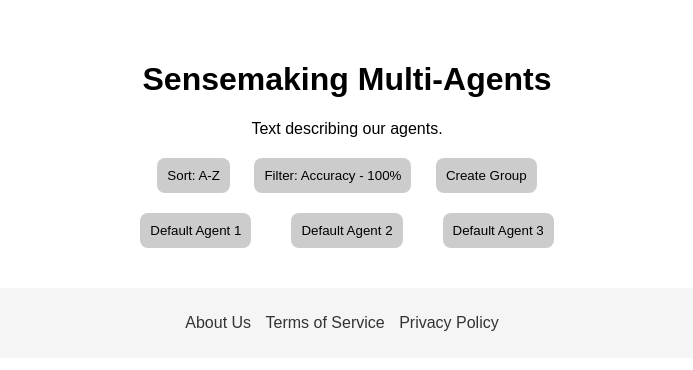
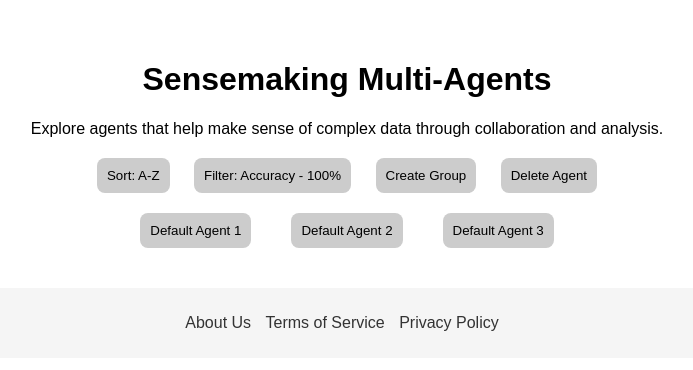
Before and after one commit to mmetwaly-purdue/CNIT581_Web_Development, a Flask app: page /agents in a window 1280 px wide. Shown: the part 85-455 px from the top of the page, without its empty margins (293-986 px from the left). Run offline with Flask 3, Linux system fonts and the light colour scheme.

Commit message:
Updated Agents connected to agents detailed

```diff
--- a/main.py
+++ b/main.py
@@ -1,24 +1,22 @@
 import flask
-from flask import Flask, request, jsonify, render_template
+from flask import Flask, request, jsonify, render_template, redirect, url_for
 import werkzeug
 from flask_sqlalchemy import SQLAlchemy
 from werkzeug.security import generate_password_hash, check_password_hash
-import os, random, codecs, time, datetime, logging, json, re # <-- standard Python libary modules
-import termcolor     # <------------- installed modules
+import os, random, codecs, time, datetime, logging, json, re  # Standard Python library modules
+import termcolor  # Installed module
 
 print("# Logging of HTTP requests is NOT disabled.")
 logging.getLogger('werkzeug').disabled = False
 logging.getLogger('werkzeug').setLevel(logging.ERROR)
 
-
-app = flask.Flask(__name__)                  # Create application
+app = flask.Flask(__name__)  # Create application
 app.jinja_env.filters['zip'] = zip
 
 # Configuring the database
 app.config['SQLALCHEMY_DATABASE_URI'] = 'sqlite:///users.db'
 app.config['SQLALCHEMY_TRACK_MODIFICATIONS'] = False
 db = SQLAlchemy(app)
-
 
 
 # Define the User model
@@ -28,47 +26,99 @@ class User(db.Model):
     password = db.Column(db.String(200), nullable=False)  # Hashed password
     email = db.Column(db.String(120), unique=True, nullable=False)
 
-# Create the database
+
+# Define the Agent class to represent an agent
+class Agent:
+    def __init__(self, name, type, description, key_terms, output_structure, group=None, print_line=False, auto_connect=False):
+        self.name = name
+        self.type = type
+        self.description = description
+        self.key_terms = key_terms
+        self.output_structure = output_structure
+        self.group = group
+        self.print_line = print_line
+        self.auto_connect = auto_connect
+        self.created_by = "Admin"
+        self.date_created = str(datetime.datetime.now())
+
+
+# Sample list to hold agents
+agent_list = [
+    Agent("Default Agent 1", "Type 1", "Description of default agent 1", "Term 1, Term 2", "Structure 1"),
+    Agent("Default Agent 2", "Type 2", "Description of default agent 2", "Term 3, Term 4", "Structure 2"),
+    Agent("Default Agent 3", "Type 3", "Description of default agent 3", "Term 5, Term 6", "Structure 3")
+]
+
+
 # Create the database inside the application context
 with app.app_context():
     db.create_all()
 
-#Create agents list
 
-
+@app.route('/')
 @app.route('/homepage')
 def home_page():
-	return flask.render_template("homepage.html")
+    return render_template("homepage.html")
+
 
 @app.route('/about_us_page')
 def about_us_page():
-	return flask.render_template("about_us_page.html")
+    return render_template("about_us_page.html")
+
 
 @app.route('/workflow')
 def workflow_page():
-	return flask.render_template("user_workflow_page.html")
+    return render_template("user_workflow_page.html")
+
 
 @app.route('/privacy')
 def privacy_page():
-	return flask.render_template("privacy.html")
+    return render_template("privacy.html")
+
 
 @app.route('/terms')
 def terms_page():
-	return flask.render_template("terms.html")
+    return render_template("terms.html")
+
 
 @app.route('/create_agent')
 def create_page():
-	return flask.render_template("create.html")
+    return render_template("create.html")
 
-@app.route('/agent_Detail')
-def detail_page():
-	return flask.render_template("agents_detailed_page.html")
 
 @app.route('/agents')
 def agents_page():
+    return render_template("agents_page.html", agents=agent_list)
 
-    #then pass through to template -> flask.render_template("agents_page.html", agents_list)
-	return flask.render_template("agents_page.html")
+
+@app.route('/agent_detail/<int:agent_id>')
+def agent_detail(agent_id):
+    agent = agent_list[agent_id]
+    return render_template("agents_detailed_page.html", agent=agent)
+
+
+# Route to handle agent creation from the form
+@app.route('/create_agent', methods=['POST'])
+def create_agent():
+    data = request.json
+    if not data:
+        return jsonify({"message": "No data received"}), 400
+
+    agent_name = data.get('name')
+    agent_type = data.get('type')
+    agent_description = data.get('description')
+    key_terms = data.get('key_terms')
+    output_structure = data.get('output_structure')
+    group = data.get('group')
+    print_line = data.get('print_line')
+    auto_connect = data.get('auto_connect')
+
+    new_agent = Agent(agent_name, agent_type, agent_description, key_terms, output_structure, group, print_line, auto_connect)
+
+    # Add the new agent to the agent_list
+    agent_list.append(new_agent)
+
+    return jsonify({"message": "Agent created successfully"}), 201
 
 
 # Route to register a new user
@@ -85,15 +135,16 @@ def register():
     if not username or not password or not email:
         return jsonify({"message": "Missing fields"}), 400
 
-    new_user = User(username=username, password=password, email=email)  # Store password as plain text
+    new_user = User(username=username, password=password, email=email)
 
     try:
         db.session.add(new_user)
         db.session.commit()
         return jsonify({"message": "User registered successfully", "username": username}), 201
     except Exception as e:
-        print(f"Error during registration: {str(e)}")  # Print the exception for debugging
+        print(f"Error during registration: {str(e)}")
         return jsonify({"message": "Username or email already exists"}), 400
+
 
 # Route to handle user sign-in
 @app.route('/signin', methods=['POST'])
@@ -103,10 +154,11 @@ def signin():
     password = data.get('password')
 
     user = User.query.filter_by(username=username).first()
-    if user and user.password == password:  # Directly compare plain text passwords
+    if user and user.password == password:
         return jsonify({"message": "Signed in successfully", "username": username}), 200
     else:
         return jsonify({"message": "Invalid credentials"}), 401
 
+
 if __name__ == '__main__':
     app.run(debug=True)
--- a/static/main.js
+++ b/static/main.js
@@ -1,4 +1,6 @@
 $(document).ready(function () {
+    let deleteMode = false; // Flag to track if the delete mode is active
+
     // Check if the user is already signed in
     var storedUsername = localStorage.getItem('username');
     let agentCounter = 10;  // Counter to keep track of new agents
@@ -17,14 +19,7 @@ $(document).ready(function () {
     });
 
     $(document).on('click', '#signInBtn', function () {
-        console.log("Sign In button clicked"); // Debug log
         $('#signInModal').css('display', 'flex');
-    });
-
-    // Delegated event listener for Register button
-    $(document).on('click', '#registerBtn', function () {
-        console.log("Register button clicked"); // Debug log
-        $('#registerModal').css('display', 'flex');
     });
 
     // Close Sign In Modal
@@ -37,14 +32,35 @@ $(document).ready(function () {
         $('#registerModal').css('display', 'none');
     });
 
-    // Open Delete Agent Modal
-    $('.workflow-action-button').eq(3).on('click', function () {
-        $('#deleteAgentModal').css('display', 'flex');
+    // Toggle Delete Agent Mode
+    $('#delete-agent-mode').on('click', function () {
+        deleteMode = !deleteMode;
+        if (deleteMode) {
+            alert("Click on an agent to delete.");
+        }
     });
 
-    // Close Delete Agent Modal
-    $('#closeDeleteAgentModal').on('click', function () {
-        $('#deleteAgentModal').css('display', 'none');
+    // Function to delete an agent when in delete mode
+    $(document).on('click', '.agent-button', function () {
+        if (deleteMode) {
+            const agentIndex = $(this).attr('data-index');
+
+            // Send a DELETE request to the server to remove the agent
+            $.ajax({
+                url: `/delete_agent/${agentIndex}`,
+                method: 'DELETE',
+                success: function (response) {
+                    alert("Agent deleted successfully!");
+                    location.reload(); // Reload the page to reflect the changes
+                },
+                error: function (error) {
+                    alert("Failed to delete the agent. Please try again.");
+                }
+            });
+
+            // Disable delete mode after deletion
+            deleteMode = false;
+        }
     });
 
     // Agent data containing descriptions
@@ -66,16 +82,6 @@ $(document).ready(function () {
         });
     }
 
-    // Close modals if user clicks outside the modal content
-    $(window).on('click', function (event) {
-        if (event.target === document.getElementById('signInModal')) {
-            $('#signInModal').css('display', 'none');
-        }
-        if (event.target === document.getElementById('registerModal')) {
-            $('#registerModal').css('display', 'none');
-        }
-    });
-
     // Handle Register Form Submission
     $('#registerForm').on('submit', function (event) {
         event.preventDefault();
@@ -94,7 +100,7 @@ $(document).ready(function () {
                     $('#registerModal').css('display', 'none');
                     $('.auth-buttons').html(`<p>Hello, ${username}!</p>`);
                     localStorage.setItem('username', username);  // Store username for session persistence
-                    $('#userLogo').show(); // Show user logo after registration (ADD THIS LINE)
+                    $('#userLogo').show();
                 } else {
                     alert(response.message);
                 }
@@ -123,7 +129,7 @@ $(document).ready(function () {
                     $('#signInModal').css('display', 'none');
                     $('.auth-buttons').html(`<p>Hello, ${username}!</p>`);
                     localStorage.setItem('username', username);  // Store username for session persistence
-                    $('#userLogo').show(); // Show user logo after sign-in (ADD THIS LINE)
+                    $('#userLogo').show();
                 } else {
                     alert("Invalid username or password");
                 }
@@ -134,6 +140,84 @@ $(document).ready(function () {
             }
         });
     });
+
+    // Function to create a new agent
+    $('#createAgentButton').on('click', function () {
+        // Collect form data
+        const agentName = $('#agent-name').val().trim();
+        const agentType = $('#agent-type').val().trim();
+        const agentDescription = $('#agent-description').val().trim();
+        const searchKeyTerms = $('#search-key-terms').val().trim();
+        const outputStructure = $('#output-structure').val().trim();
+        const addToGroup = $('input[name="add-to-group"]:checked').val() === 'yes';
+        const groupName = addToGroup ? $('#group-name').val().trim() : '';
+        const printLine = $('input[name="print-line"]:checked').val() === 'yes';
+        const autoConnect = $('input[name="auto-connect"]:checked').val() === 'yes';
+
+        // Check if agent name is provided
+        if (agentName === '') {
+            alert('Please enter a name for the agent.');
+            return;
+        }
+
+        // Create an object to store the agent data
+        const newAgent = {
+            name: agentName,
+            type: agentType,
+            description: agentDescription,
+            key_terms: searchKeyTerms,
+            output_structure: outputStructure,
+            group: addToGroup ? groupName : null,
+            print_line: printLine,
+            auto_connect: autoConnect
+        };
+
+        // Send the data to the server via POST request
+        $.ajax({
+            url: '/create_agent',
+            method: 'POST',
+            contentType: 'application/json',
+            data: JSON.stringify(newAgent),
+            success: function (response) {
+                alert('Agent created successfully!');
+
+                // Refresh the page or redirect to the agents page to see the new agent
+                window.location.href = "/agents";
+            },
+            error: function (error) {
+                alert('Failed to create the agent. Please try again.');
+            }
+        });
+    });
+
+    // Function to dynamically load agents on the Agents page
+    function loadAgents() {
+        // Retrieve existing agents from localStorage
+        const agents = JSON.parse(localStorage.getItem('agents')) || [];
+
+        // Loop through agents and create buttons for each
+        agents.forEach((agent, index) => {
+            addAgentButton(agent, index);
+        });
+    }
+
+    // Function to create and append an agent button
+    function addAgentButton(agent, index) {
+        const agentButton = $('<a></a>')
+            .attr('href', `/agent_detail/${index}`)
+            .append($('<button></button>')
+                .addClass('agent-button')
+                .text(agent.name)
+                .attr('data-index', index)); // Add data-index for reference
+
+        // Append to agents container
+        $('.agents-container').append(agentButton);
+    }
+
+    // Load agents if we are on the agents page
+    if ($('.agents-container').length) {
+        loadAgents();
+    }
 
     // Function to delete the last agent box
     $('.workflow-action-button').eq(4).on('click', function () {
@@ -241,128 +325,4 @@ $(document).ready(function () {
             $('#logoutPopup').hide();
         }
     });
-
-    // Confirm Delete Agent
-    $('#confirmDeleteAgent').on('click', function () {
-        const agentNameOrId = $('#agentToDelete').val().trim();
-
-        if (agentNameOrId) {
-            // Find and delete the agent with the specified name or ID
-            const agentBox = $(`.workflow-agent-box:contains(${agentNameOrId})`).first();
-            if (agentBox.length) {
-                agentBox.remove();
-                alert(`Agent "${agentNameOrId}" has been deleted.`);
-            } else {
-                alert("Agent not found.");
-            }
-            $('#agentToDelete').val(''); // Clear input field
-        } else {
-            alert("Please enter the name or ID of the agent to delete.");
-        }
-
-        $('#deleteAgentModal').css('display', 'none'); // Close the modal
-    });
-
-    // Close modals if user clicks outside the modal content
-    $(window).on('click', function (event) {
-        if ($(event.target).is('#deleteAgentModal')) {
-            $('#deleteAgentModal').css('display', 'none');
-        }
-    });
-
-    // Enable/Disable Group Name Input
-    $('input[name="add-to-group"]').on('change', function () {
-        if ($(this).val() === 'yes') {
-            $('#group-name').prop('disabled', false);
-        } else {
-            $('#group-name').prop('disabled', true);
-        }
-    });
-
-    // Function to create a new agent
-    $('#createAgentButton').on('click', function () {
-        // Collect form data
-        const agentName = $('#agent-name').val().trim();
-        const agentType = $('#agent-type').val().trim();
-        const agentDescription = $('#agent-description').val().trim();
-        const searchKeyTerms = $('#search-key-terms').val().trim();
-        const outputStructure = $('#output-structure').val().trim();
-        const addToGroup = $('input[name="add-to-group"]:checked').val() === 'yes';
-        const groupName = addToGroup ? $('#group-name').val().trim() : '';
-        const printLine = $('input[name="print-line"]:checked').val() === 'yes';
-        const autoConnect = $('input[name="auto-connect"]:checked').val() === 'yes';
-
-        // Check if agent name is provided
-        if (agentName === '') {
-            alert('Please enter a name for the agent.');
-            return;
-        }
-
-        // Create an object to store the agent data
-        const newAgent = {
-            name: agentName,
-            type: agentType,
-            description: agentDescription,
-            keyTerms: searchKeyTerms,
-            output: outputStructure,
-            group: addToGroup ? groupName : null,
-            printLine: printLine,
-            autoConnect: autoConnect
-        };
-
-        // Retrieve existing agents from localStorage
-        let agents = JSON.parse(localStorage.getItem('agents')) || [];
-
-        // Add the new agent to the agents array
-        agents.push(newAgent);
-
-        // Store the updated agents array in localStorage
-        localStorage.setItem('agents', JSON.stringify(agents));
-
-        // Provide user feedback with a popup
-        alert('Agent created successfully!');
-
-        // Clear the form fields after creation
-        $('#agent-name').val('');
-        $('#agent-type').val('');
-        $('#agent-description').val('');
-        $('#search-key-terms').val('');
-        $('#output-structure').val('');
-        $('input[name="add-to-group"]').prop('checked', false);
-        $('#group-name').val('').prop('disabled', true);
-        $('input[name="print-line"]').prop('checked', false);
-        $('input[name="auto-connect"]').prop('checked', false);
-
-        // Optionally, add the new agent directly to the agents page if open
-        if ($('.agents-container').length) {
-            addAgentButton(newAgent, agents.length - 1);
-        }
-    });
-
-    // Function to dynamically load agents on the Agents page
-    function loadAgents() {
-        // Retrieve existing agents from localStorage
-        const agents = JSON.parse(localStorage.getItem('agents')) || [];
-
-        // Loop through agents and create buttons for each
-        agents.forEach((agent, index) => {
-            addAgentButton(agent, index);
-        });
-    }
-
-    // Function to create and append an agent button
-    function addAgentButton(agent, index) {
-        const agentButton = $('<button></button>')
-            .addClass('agent-button')
-            .text(agent.name)
-            .attr('data-index', index); // Optional: add data-index for reference
-
-        // Append to agents container
-        $('.agents-container').append(agentButton);
-    }
-
-    // Load agents if we are on the agents page
-    if ($('.agents-container').length) {
-        loadAgents();
-    }
 });
--- a/templates/agents_page.html
+++ b/templates/agents_page.html
@@ -44,20 +44,28 @@
     <main>
         <div class="main-content">
             <h1>Sensemaking Multi-Agents</h1>
-            <p>Text describing our agents.</p>
+            <p>Explore agents that help make sense of complex data through collaboration and analysis.</p>
 
             <div class="controls">
                 <button id="sort-button">Sort: A-Z</button>
                 <button id="filter-button">Filter: Accuracy - 100%</button>
                 <button id="create-group-button">Create Group</button>
+                <button id="delete-agent-mode" class="delete-agent-mode-button">Delete Agent</button>
             </div>
 
             <!-- Container for dynamically generated agent buttons -->
             <div class="agents-container">
-                <button class="agent-button">Default Agent 1</button>
-                <button class="agent-button">Default Agent 2</button>
-                <button class="agent-button">Default Agent 3</button>
-                <!-- New agent buttons will be appended here -->
+                <!-- Default agents -->
+                <a href="/agent_detail/0">
+                    <button class="agent-button">Default Agent 1</button>
+                </a>
+                <a href="/agent_detail/1">
+                    <button class="agent-button">Default Agent 2</button>
+                </a>
+                <a href="/agent_detail/2">
+                    <button class="agent-button">Default Agent 3</button>
+                </a>
+                <!-- New agent buttons will be appended here dynamically -->
             </div>
         </div>
     </main>
```
Also changed, not shown: templates/agents_detailed_page.html (+8 -8 lines).
